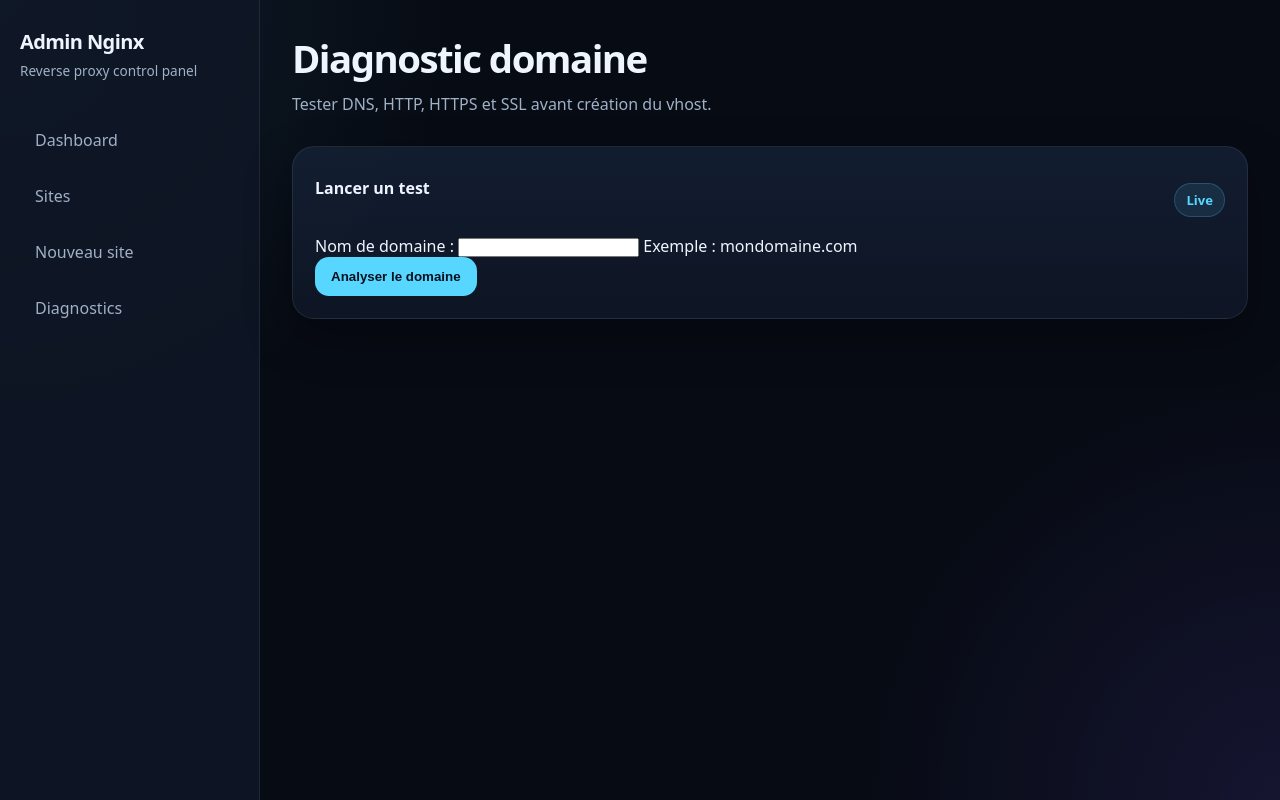
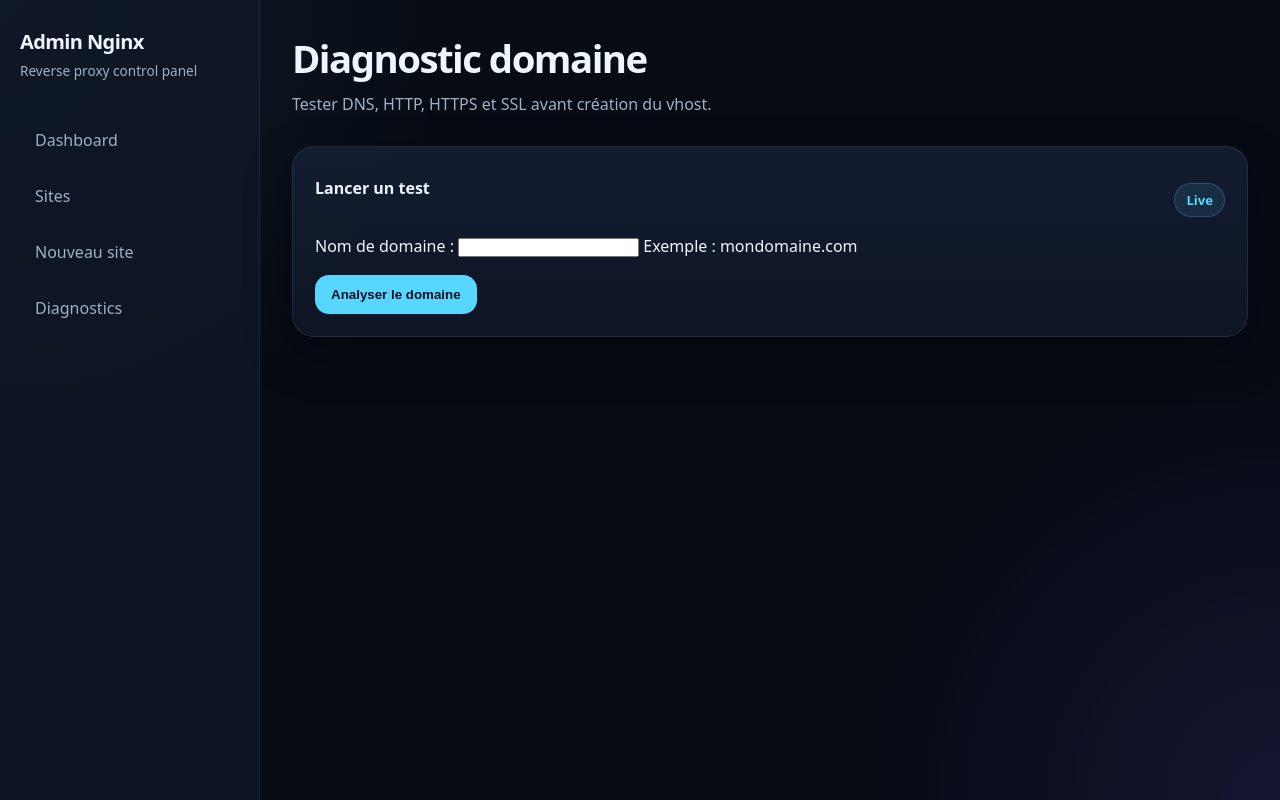
Before and after one commit to seah78/adminnginx, a Django app: page /diagnostics/ in a window 1280 px wide. Run offline with Django 5.2, Linux system fonts and the light colour scheme; the visitor is signed in with stand-in values (Sample User, id 1).

Commit message:
update diagnostics.html

```diff
--- a/dashboard/templates/dashboard/diagnostics.html
+++ b/dashboard/templates/dashboard/diagnostics.html
@@ -27,10 +27,12 @@ Tester DNS, HTTP, HTTPS et SSL avant création du vhost.
         {% csrf_token %}
 
         {{ form.as_p }}
+    <div class="actions">
 
         <button class="button" type="submit">
             Analyser le domaine
         </button>
+    </div>
 
     </form>
 
```
Lines whose indentation alone changed are shown as unchanged.
